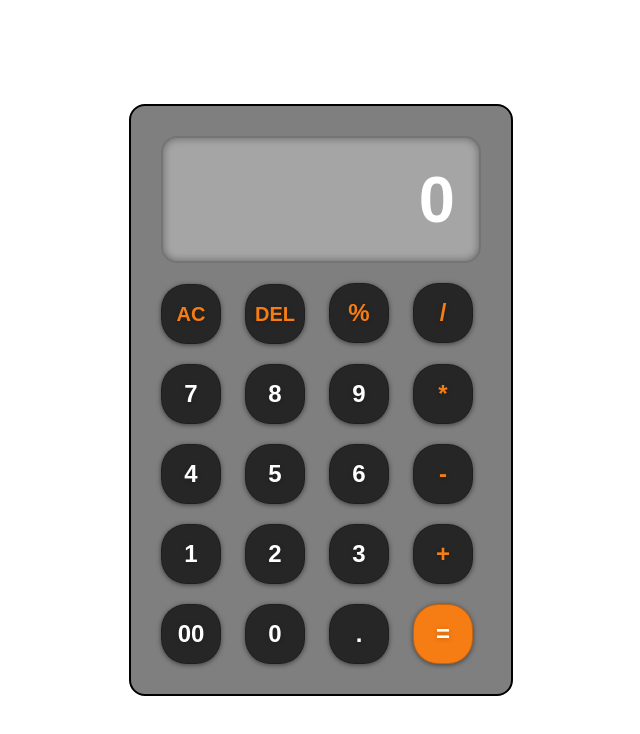
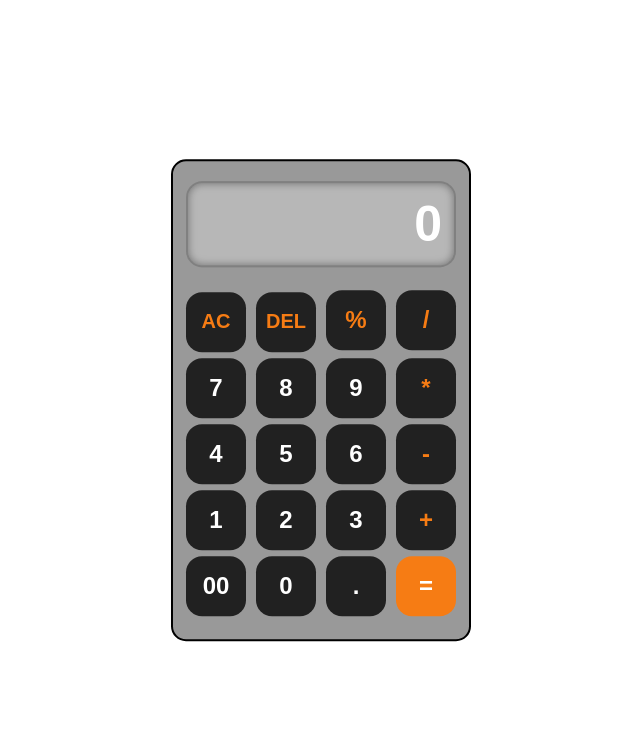
Before and after one commit to ramjigupta8310/calculator, a plain HTML site: page index.html in a window 1280 px wide. Shown: the whole page, without its empty margins (319-959 px from the left). Drawn offline with Linux system fonts and the light colour scheme.

Commit message:
updating css

```diff
--- a/style.css
+++ b/style.css
@@ -6,28 +6,35 @@
 }
 
 body {
+    position: relative;
+    height: 100vh;
     width: 100%;
-    height: 100vh;
-    display: flex;
-    justify-content: center;
-    align-items: center;
 }
 
 .calculator {
-    padding: 20px;
-    border: 2px solid #000;
-    border-radius: 16px;
-    box-shadow: 0px 3px 15px rgba (0, 0, 0, 0.8);
-    background-color: rgba(0, 0, 0, 0.5 );
+    border: 2px solid black;
+    position: absolute;
+    top: 50%;
+    left: 50%;
+    transform: translate(-50%, -50%);
+    width: 300px;
+    background-color: rgb(0, 0, 0, 0.4);
+    display: flex;
+    flex-direction: column;
+    justify-content: center;
+    align-items: center;
+    border-radius: 15px;
+    padding-bottom: 20px;
 }
 
 input{
-    width: 320px;
-    padding: 24px;
-    margin:10px;
+    outline: none;
+    width: 270px;
+    padding: 12px 12px;
+    margin: 20px 15px;
+    font-size: 50px;
     background-color: rgba(255, 255, 255, 0.3 );
     box-shadow: inset 0px 0px 8px rgba(0, 0, 0, 0.4 );
-    font-size: 65px;
     text-align: right;
     color: #fff;
     border: solid 2px rgba(0, 0, 0, 0.3 );
@@ -38,18 +45,17 @@ input::placeholder{
     color: #fff;
 }
 
-button{
-    width:60px;
+button {
+    width: 60px;
     height: 60px;
-    margin: 10px;
-    color: #fff;
-    background-color: rgba(0, 0, 0, 0.7 );
-    font-size: 24px;
+    border-radius: 1rem;
+    background-color: rgb(21, 20, 20, 0.9);
+    color: white;
+    font-weight: 600;
+    font-size: 1.5rem;
+    margin: 3px;
     cursor: pointer;
-    border: 1px solid rgba(0, 0, 0, 0.2 );
-    border-radius: 25px;
-    text-shadow: 0px 1px 5px rgba(0, 0, 0, 0.2 );
-    box-shadow: 0px 1px 5px rgba(0, 0, 0, 0.5 );
+    border: none;
 }
 
 .ac, .del{
```
